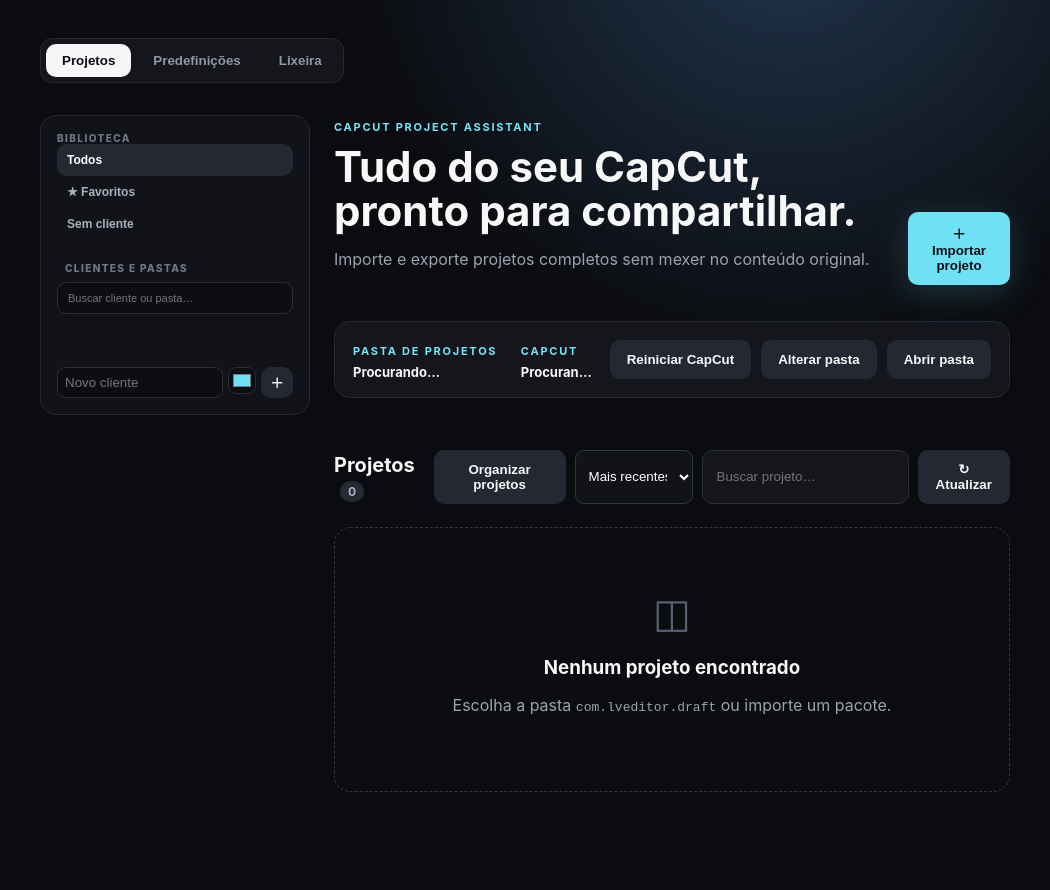
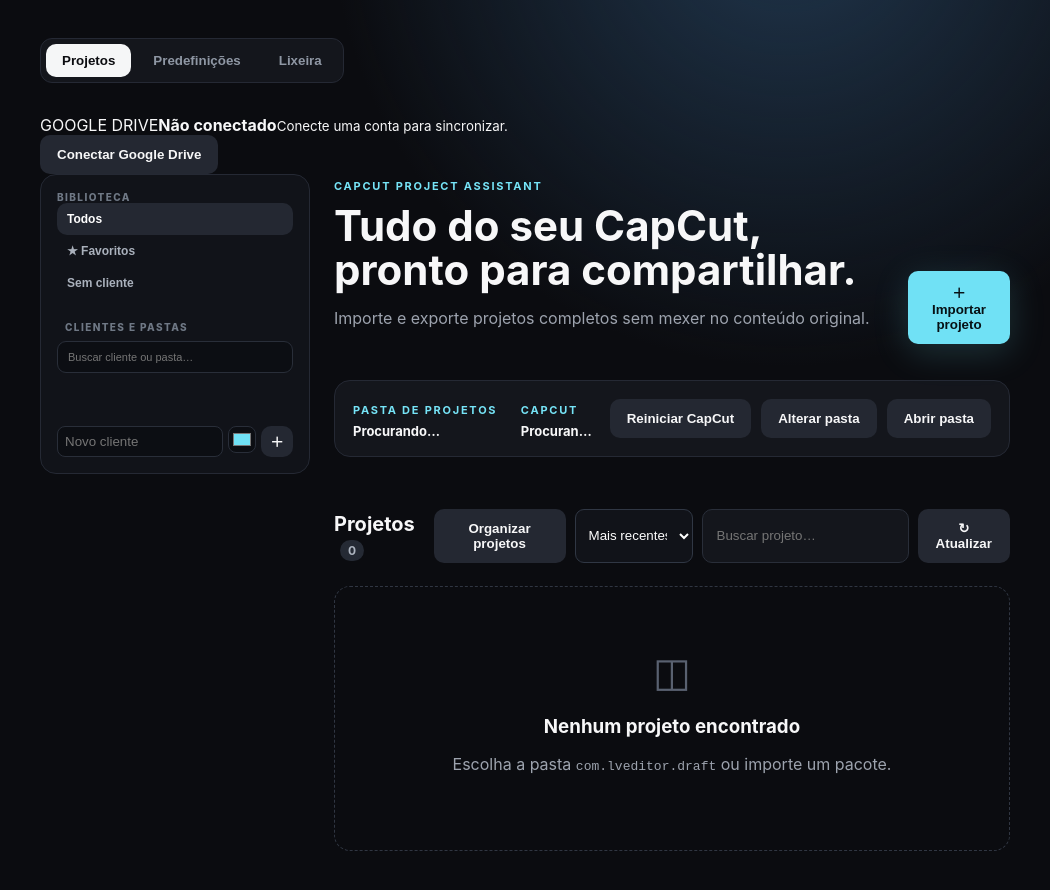
Before and after one commit to talleslim4/Capcut-Project-Assistant, an Electron app: page src/index.html in a window 1050 px wide. Before the commit the page ends 846 px from the top, so only its background shows below. Drawn offline with Linux system fonts and the light colour scheme; no server answers.

Commit message:
Publish Google Drive interface

```diff
--- a/src/index.html
+++ b/src/index.html
@@ -2,6 +2,7 @@
 <html lang="pt-BR"><head><meta charset="UTF-8"><meta name="viewport" content="width=device-width,initial-scale=1"><title>CapCut Project Assistant</title><link rel="stylesheet" href="styles.css"><link rel="stylesheet" href="thumbnails.css"><link rel="stylesheet" href="library.css"></head>
 <body><main>
 <nav class="tabs"><button class="tab active" data-mode="projects">Projetos</button><button class="tab" data-mode="presets">Predefinições</button><button class="tab" data-mode="recycle">Lixeira</button></nav>
+<section class="drive-bar"><div class="drive-identity"><span>GOOGLE DRIVE</span><strong id="drive-account">Não conectado</strong><small id="drive-folder-label">Conecte uma conta para sincronizar.</small></div><div class="drive-controls"><button id="drive-connect" type="button">Conectar Google Drive</button><input id="drive-folder" placeholder="Cole o link ou ID da pasta compartilhada" hidden><button id="drive-folder-save" type="button" hidden>Usar pasta</button><button id="drive-disconnect" type="button" hidden>Desconectar</button></div></section>
 <div class="workspace"><aside class="library-sidebar"><span class="side-label">BIBLIOTECA</span><button class="filter active" data-filter="all">Todos</button><button class="filter" data-filter="favorites">★ Favoritos</button><button id="unassigned-filter" class="filter" data-filter="unassigned">Sem cliente</button><div id="sidebar-heading" class="side-heading">CLIENTES E PASTAS</div><input id="client-search" class="client-search" placeholder="Buscar cliente ou pasta…"><div id="client-list" class="client-list"></div><div class="new-client"><input id="client-name" placeholder="Novo cliente"><input id="client-color" type="color" value="#70e1f5"><button id="add-client" aria-label="Adicionar cliente">＋</button></div></aside>
 <div class="library-content"><header><div><span class="eyebrow">CAPCUT PROJECT ASSISTANT</span><h1 id="headline">Tudo do seu CapCut, pronto para compartilhar.</h1><p id="subtitle">Importe e exporte projetos completos sem mexer no conteúdo original.</p></div><button id="import" class="primary">＋ Importar projeto</button></header>
 <section class="status"><div><span id="root-label">PASTA DE PROJETOS</span><strong id="root">Procurando…</strong></div><div><span>CAPCUT</span><strong id="capcut">Procurando…</strong></div><button id="restart-capcut">Reiniciar CapCut</button><button id="choose">Alterar pasta</button><button id="open">Abrir pasta</button></section>
```
